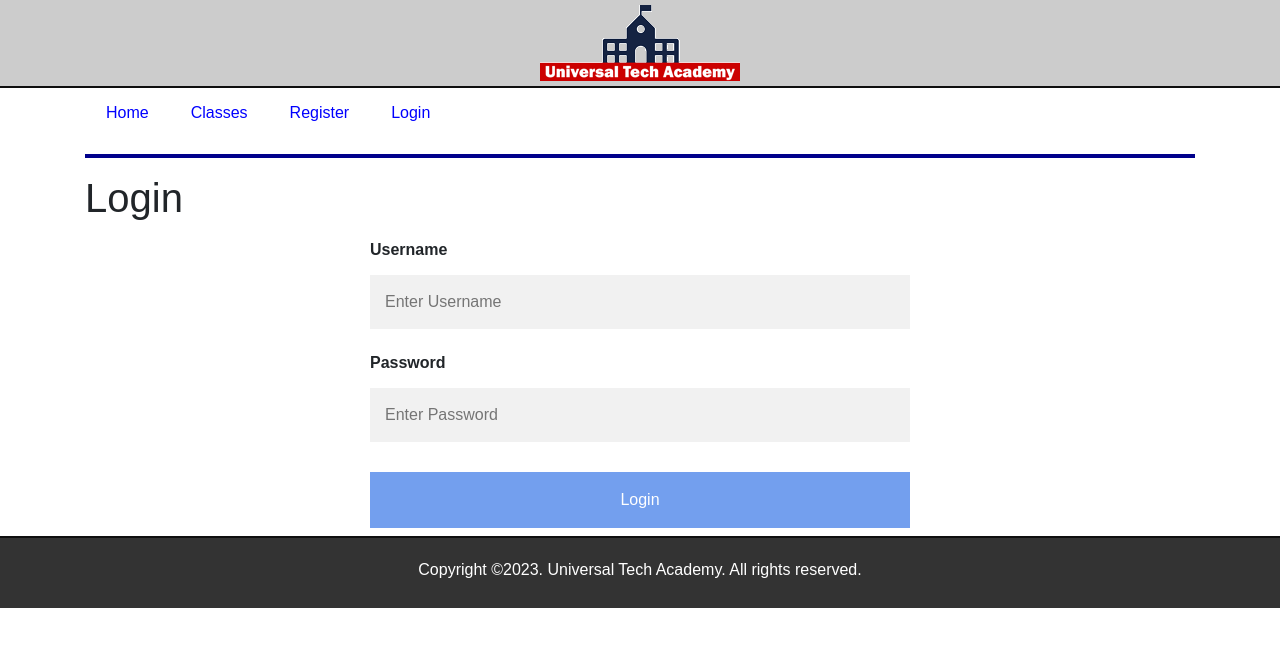
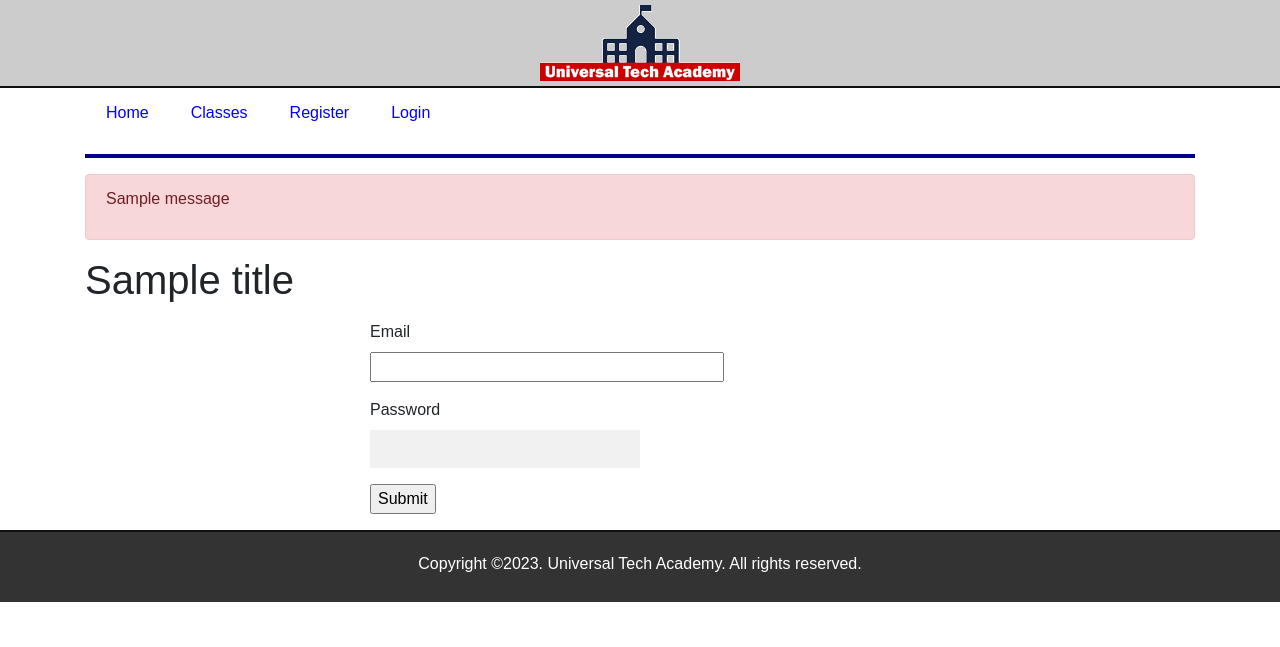
Before and after one commit to salmanjawed7/python-practice, a Flask app: template Full Stack Course/Enrollment/application/templates/login.html in a window 1280 px wide. Shown: the top 647 px of the page. Run offline with Flask 3, Linux system fonts and the light colour scheme; the template is opened without the code that fills it: most values are stand-ins (such as "Sample title", 1, 10 or a date in 2020); one stand-in notice (Sample message) is shown; form fields are guessed from the names that the template uses; some libraries are stand-ins or nearby versions.

Commit message:
Full stack

```diff
--- a/Full Stack Course/Enrollment/application/__init__.py
+++ b/Full Stack Course/Enrollment/application/__init__.py
@@ -7,7 +7,7 @@ from flask_mongoengine import MongoEngine
 # the __name__ special variable to identify the module being rendered
 app = Flask(__name__)
 app.config.from_object(config)
-
+app.config['SECRET_KEY'] = 'any secret string'
 
 db = MongoEngine()
 db.init_app(app)
--- a/Full Stack Course/Enrollment/application/static/css/main.css
+++ b/Full Stack Course/Enrollment/application/static/css/main.css
@@ -41,9 +41,9 @@ hr {
 }
 
 input[type=text], input[type=password] {
-    width: 100%;
-    padding: 15px;
-    margin: 5px 0 22px 0;
+    width: 50%;
+    padding: 7px;
+    /* margin: 5px 0 22px 0; */
     display: inline-block;
     border: none;
     background: #f1f1f1;
--- a/Full Stack Course/Enrollment/application/templates/layout.html
+++ b/Full Stack Course/Enrollment/application/templates/layout.html
@@ -17,6 +17,16 @@
 
         {% include "includes/nav.html" %}
 
+        {% with messages = get_flashed_messages() %}
+            {% if messages %}
+                {% for message in messages %}
+                    <div class="alert alert-danger">
+                        <p>{{ message }}</p>
+                    </div>
+                {% endfor %}
+            {% endif %}
+        {% endwith  %}
+
         {% block content %}
         {% endblock %}
 
--- a/Full Stack Course/Enrollment/application/templates/login.html
+++ b/Full Stack Course/Enrollment/application/templates/login.html
@@ -1,19 +1,26 @@
     {% extends "layout.html" %}
 
     {% block content %}
-    <h1>Login</h1>
+    <h1>{{title}}</h1>
 
     <div class="row">
         <div class="col-md-6 offset-md-3">
             <h3></h3>
-            <form name="login" action="login.php" method="get">
-                <label for="username"><b>Username</b></label>
-                <input type="text" placeholder="Enter Username" name="username" required>
-                <br>
-                <label for="password"><b>Password</b></label>
-                <input type="password" placeholder="Enter Password" name="password" required>
-                <br class="clear">
-                <input class="btn-submit" type="submit" name="submit" value="Login">
+            <form name="login" action="" method="post">
+                {{ form.hiddenTag }}
+                <p>
+                    {{ form.email.label }}<br/>
+                    {{ form.email(size=35) }}
+                </p>
+
+                <p>
+                    {{ form.password.label }}<br/>
+                    {{ form.password(size=15) }}
+                </p>
+
+                <p>
+                    {{ form.submit() }}
+                </p>
             </form>
         </div>
     </div>
--- a/Full Stack Course/Enrollment/config.py
+++ b/Full Stack Course/Enrollment/config.py
@@ -3,7 +3,7 @@ import os
 
 class Config(object):
     SECRET_KEY = os.environ.get('SECRET_KEY') or "i_am_a_python_developer"
-
+    WTF_CSRF_SECRET_KEY = SECRET_KEY
     MONGODB_SETTINGS = {
         'db': 'UTA_Enrollment',
     }
```
Also changed, not shown: Full Stack Course/Enrollment/application/forms.py (added, +19 -0 lines), Full Stack Course/Enrollment/application/routes.py (+13 -3 lines), Full Stack Course/Enrollment/.requirements.txt (added).
